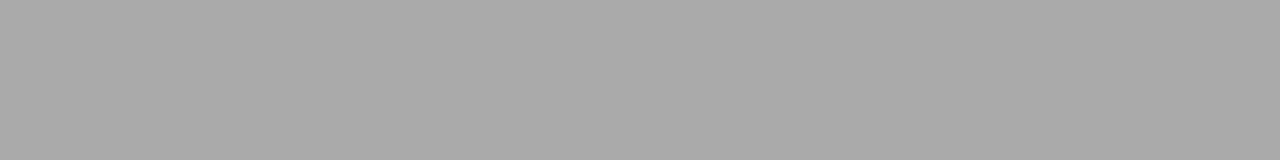
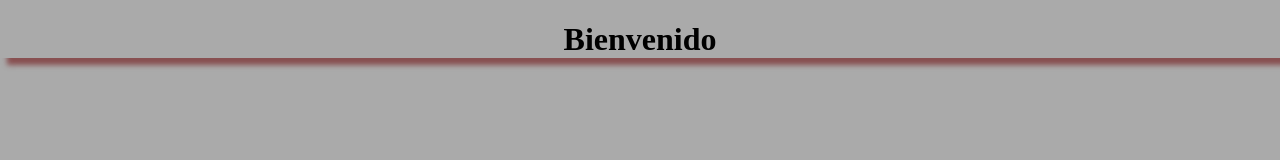
Before and after one commit to malo1971/Excel-y-Vba, a plain HTML site: page Index.html in a window 1280 px wide. Drawn offline with Linux system fonts and the light colour scheme.

Commit message:
Add files via upload

```diff
--- a/Index.html
+++ b/Index.html
@@ -10,7 +10,7 @@
    </head>
 
    <body>
-
+	<div name="micaja"><h1>Bienvenido</h1></div>
    </body>
 
  </html>
--- a/css/estilos.css
+++ b/css/estilos.css
@@ -2,6 +2,9 @@ body {
  margin: 0;
  background-color: #aaaaaa;
  text-align: center;
+ -webkit-box-shadow: 7px 7px 5px 0px rgba(124, 50, 51, 0.75);
+-moz-box-shadow:    7px 7px 5px 0px rgba(124, 50, 51, 0.75);
+box-shadow:         7px 7px 5px 0px rgba(124, 50, 51, 0.75);
 }
 #header {
  background-color: #0000ff;
@@ -20,3 +23,6 @@ body {
  width: 198px;
  background-color: #00ff00;
 }
+#micaja {
+box-shadow: 2px 2px 1px rgba(50, 50, 50, 0.75);
+}
```
